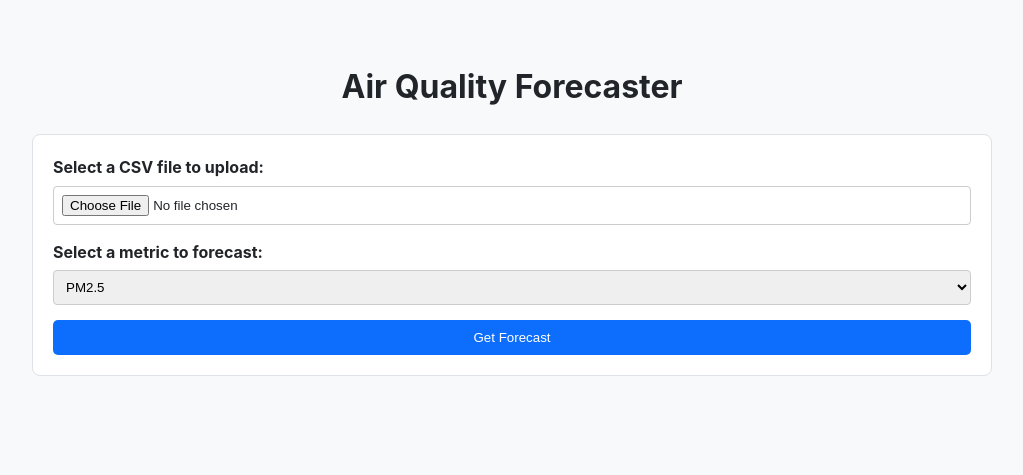
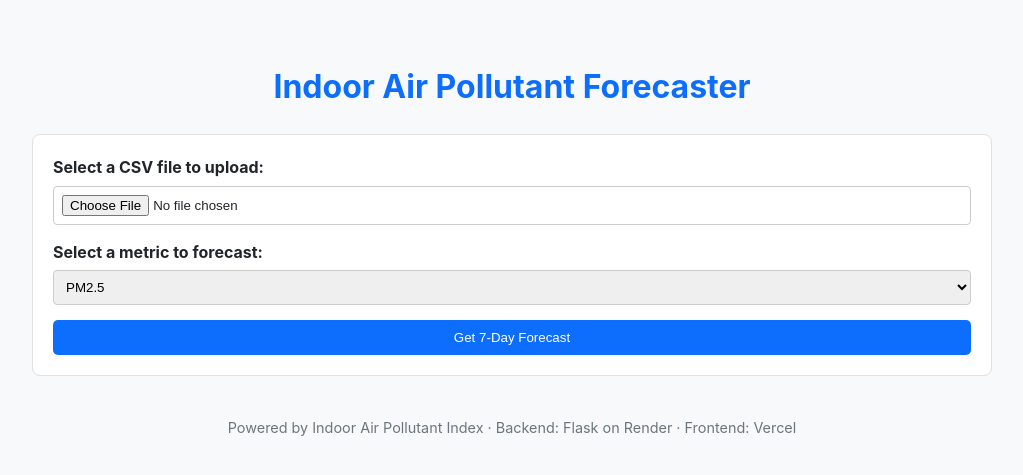
Before and after one commit to saikatmaity13/new_iaqi, a Flask app: page / in a window 1280 px wide. Shown: the top 475 px of the page, without its empty margins (128-1151 px from the left). Run offline with Flask 3, Linux system fonts and the light colour scheme; parts of the project's set-up code (start-up, migrations or seed data) failed here and were passed over.

Commit message:
Refactor CORS configuration to allow localhost for testing and update page title to "Indoor Air Pollutant Forecaster"

```diff
--- a/app.py
+++ b/app.py
@@ -2,7 +2,7 @@ from flask import Flask, render_template, request, jsonify
 import pandas as pd
 import warnings
 from datetime import timedelta
-from flask_cors import CORS   # ✅ Added import
+from flask_cors import CORS   # ✅ import
 
 # --- Import your predictor and helper functions ---
 from predictor import predict_pm25, predict_pm10, predict_co
@@ -12,8 +12,8 @@ warnings.filterwarnings('ignore')
 
 app = Flask(__name__)
 
-# ✅ Enable CORS (only allow your Vercel frontend for safety)
-CORS(app, resources={r"/*": {"origins": "https://new-ia.vercel.app"}})
+# ✅ Allow both Vercel + localhost (for testing)
+CORS(app, resources={r"/*": {"origins": ["https://new-ia.vercel.app", "http://localhost:3000", "http://127.0.0.1:5000"]}})
 
 
 def get_starting_data_for_forecast():
@@ -55,61 +55,18 @@ def home():
     return render_template('index.html')
 
 
-@app.route('/upload_and_forecast', methods=['POST'])
-def upload_and_forecast():
+@app.route('/forecast/<metric>', methods=['POST'])
+def forecast_metric(metric):
     """
-    Handle CSV upload and return 7-day forecast for all metrics as JSON.
+    Handle a request to forecast a single metric for 7 days.
+    Accepts optional CSV upload via 'file'.
     """
     try:
+        # ✅ If a file is uploaded, save it
         if 'file' in request.files:
             file = request.files['file']
             file.save('data/CPCB.csv')
 
-        last_known_data = get_starting_data_for_forecast()
-        current_input = last_known_data.copy()
-        forecasts = []
-
-        last_date = pd.to_datetime(current_input.index[0])
-
-        for day in range(7):
-            pred_pm25 = predict_pm25(current_input)
-            pred_pm10 = predict_pm10(current_input)
-            pred_co = predict_co(current_input)
-
-            forecast = {
-                "Day": day + 1,
-                "PM2.5": round(pred_pm25, 2),
-                "PM10": round(pred_pm10, 2),
-                "CO": round(pred_co, 2),
-            }
-            forecasts.append(forecast)
-
-            all_feature_cols = [col for col in last_known_data.columns if '_lag' not in col]
-            for col_name in all_feature_cols:
-                for i in range(3, 1, -1):
-                    if f'{col_name}_lag{i}' in current_input.columns and f'{col_name}_lag{i-1}' in current_input.columns:
-                        current_input[f'{col_name}_lag{i}'] = current_input[f'{col_name}_lag{i-1}']
-
-            current_input['PM2.5_lag1'] = pred_pm25
-            current_input['PM10_lag1'] = pred_pm10
-            current_input['CO_lag1'] = pred_co
-
-            next_day_datetime = last_date + timedelta(days=day + 1)
-            current_input['hour'] = next_day_datetime.hour
-            current_input['dayofweek'] = next_day_datetime.dayofweek
-
-        return jsonify({"forecasts": forecasts})
-
-    except Exception as e:
-        return jsonify({"error": str(e)}), 500
-
-
-@app.route('/forecast/<metric>', methods=['POST'])
-def forecast_metric(metric):
-    """
-    Handle a request to forecast a single metric for 7 days.
-    """
-    try:
         valid_metrics = ['PM2.5', 'PM10', 'CO']
         if metric not in valid_metrics:
             return jsonify({"error": "Invalid metric specified. Choose from 'PM2.5', 'PM10', 'CO'."}), 400
@@ -121,31 +78,27 @@ def forecast_metric(metric):
         last_date = pd.to_datetime(current_input.index[0])
 
         for day in range(7):
-            pred = None
             if metric == 'PM2.5':
                 pred = predict_pm25(current_input)
             elif metric == 'PM10':
                 pred = predict_pm10(current_input)
-            elif metric == 'CO':
+            else:
                 pred = predict_co(current_input)
 
-            if pred is None:
-                raise Exception(f"Prediction failed for {metric}")
-
-            forecast = {
-                "Day": day + 1,
-                metric: round(pred, 2)
-            }
+            forecast = {"Day": day + 1, metric: round(pred, 2)}
             forecasts.append(forecast)
 
+            # Shift lag features
             all_feature_cols = [col for col in last_known_data.columns if '_lag' not in col]
             for col_name in all_feature_cols:
                 for i in range(3, 1, -1):
                     if f'{col_name}_lag{i}' in current_input.columns and f'{col_name}_lag{i-1}' in current_input.columns:
                         current_input[f'{col_name}_lag{i}'] = current_input[f'{col_name}_lag{i-1}']
 
+            # Update lag1 with prediction
             current_input[f'{metric}_lag1'] = pred
 
+            # Update date-related features
             next_day_datetime = last_date + timedelta(days=day + 1)
             current_input['hour'] = next_day_datetime.hour
             current_input['dayofweek'] = next_day_datetime.dayofweek
--- a/templates/index.html
+++ b/templates/index.html
@@ -4,8 +4,9 @@
 <head>
     <meta charset="UTF-8">
     <meta name="viewport" content="width=device-width, initial-scale=1.0">
-    <title>Air Pollutant Forecaster</title>
+    <title>Indoor Air Pollutant Forecaster</title>
     <style>
+        /* --- Basic Page Styling --- */
         body {
             font-family: -apple-system, BlinkMacSystemFont, "Segoe UI", Roboto, Helvetica, Arial, sans-serif;
             line-height: 1.6;
@@ -18,8 +19,10 @@
 
         h1 {
             text-align: center;
+            color: #0d6efd;
         }
 
+        /* --- Form Styling --- */
         form {
             background-color: #fff;
             padding: 20px;
@@ -62,29 +65,33 @@
             background-color: #0b5ed7;
         }
 
+        /* --- Table Styling --- */
         table {
             width: 100%;
             border-collapse: collapse;
             background-color: #fff;
+            margin-top: 10px;
         }
 
         th,
         td {
             padding: 12px;
             border: 1px solid #dee2e6;
-            text-align: left;
+            text-align: center;
         }
 
         th {
-            background-color: #f8f9fa;
+            background-color: #e9ecef;
         }
 
         #results-container {
             display: none;
         }
 
+        /* --- Message Styling --- */
         .error {
             color: #dc3545;
+            font-weight: bold;
         }
 
         .loading {
@@ -92,13 +99,23 @@
             font-style: italic;
             color: #6c757d;
         }
+
+        footer {
+            margin-top: 40px;
+            text-align: center;
+            font-size: 0.9rem;
+            color: #6c757d;
+        }
     </style>
 </head>
 
 <body>
+    <header>
+        <h1>Indoor Air Pollutant Forecaster</h1>
+    </header>
 
-    <h1>Air Quality Forecaster</h1>
-
+    <main>
+        <!-- Upload Form -->
         <form id="uploadForm">
             <div class="form-group">
                 <label for="file-input">Select a CSV file to upload:</label>
@@ -114,9 +131,10 @@
                 </select>
             </div>
 
-        <button type="submit">Get Forecast</button>
+            <button type="submit">Get 7-Day Forecast</button>
         </form>
 
+        <!-- Results Section -->
         <div id="results-container">
             <h2 id="results-title">7-Day Forecast Results</h2>
             <table id="results-table">
@@ -128,48 +146,66 @@
                     </tr>
                 </thead>
                 <tbody>
+                    <!-- Forecast rows will be injected here -->
                 </tbody>
             </table>
         </div>
+    </main>
+
+    <footer>
+        <p>Powered by Indoor Air Pollutant Index &middot; Backend: Flask on Render &middot; Frontend: Vercel</p>
+    </footer>
 
     <script>
+        // Backend endpoint (Flask deployed on Render)
         const backendURL = "https://indoor-air-pollutant-index.onrender.com";
 
+        // Attach event listener for form submission
         document.getElementById('uploadForm').addEventListener('submit', async (event) => {
             event.preventDefault();
 
-            const form = event.target;
             const resultsContainer = document.getElementById('results-container');
             const resultsTitle = document.getElementById('results-title');
             const tableHeader = document.getElementById('metric-header');
             const tableBody = document.querySelector("#results-table tbody");
             const selectedMetric = document.getElementById('metric-select').value;
+            const fileInput = document.getElementById('file-input');
 
-            // Update table header and title based on selected metric
+            // Validate file input
+            if (fileInput.files.length === 0) {
+                alert("Please upload a CSV file before submitting.");
+                return;
+            }
+
+            // Update UI
             resultsTitle.textContent = `7-Day Forecast for ${selectedMetric}`;
             tableHeader.textContent = `${selectedMetric}`;
-
-            // Clear previous results and show loading message
-            tableBody.innerHTML = '<tr><td colspan="3" class="loading">Loading...</td></tr>';
+            tableBody.innerHTML = '<tr><td colspan="3" class="loading">Loading forecast...</td></tr>';
             resultsContainer.style.display = 'block';
 
-            const formData = new FormData(form);
+            // Build FormData with only "file"
+            const formData = new FormData();
+            formData.append("file", fileInput.files[0]);
 
             try {
+                // Send request to backend
                 const response = await fetch(`${backendURL}/forecast/${selectedMetric}`, {
                     method: 'POST',
                     body: formData
                 });
 
+                // Handle non-200 responses
+                if (!response.ok) {
+                    const errorText = await response.text();
+                    throw new Error(errorText || 'Server returned an error');
+                }
+
                 const result = await response.json();
-
-                if (!response.ok) {
-                    throw new Error(result.error || 'An unknown error occurred.');
-                }
 
                 // Clear loading row
                 tableBody.innerHTML = '';
 
+                // Parse forecasts
                 const forecasts = result.forecasts;
                 const today = new Date();
 
@@ -186,12 +222,12 @@
                 });
 
             } catch (error) {
+                // Show error in table
                 tableBody.innerHTML = `<tr><td colspan="3" class="error">Error: ${error.message}</td></tr>`;
-                console.error('Error:', error);
+                console.error('Fetch error:', error);
             }
         });
     </script>
-
 </body>
 
 </html>
```
Lines whose indentation alone changed are shown as unchanged.
